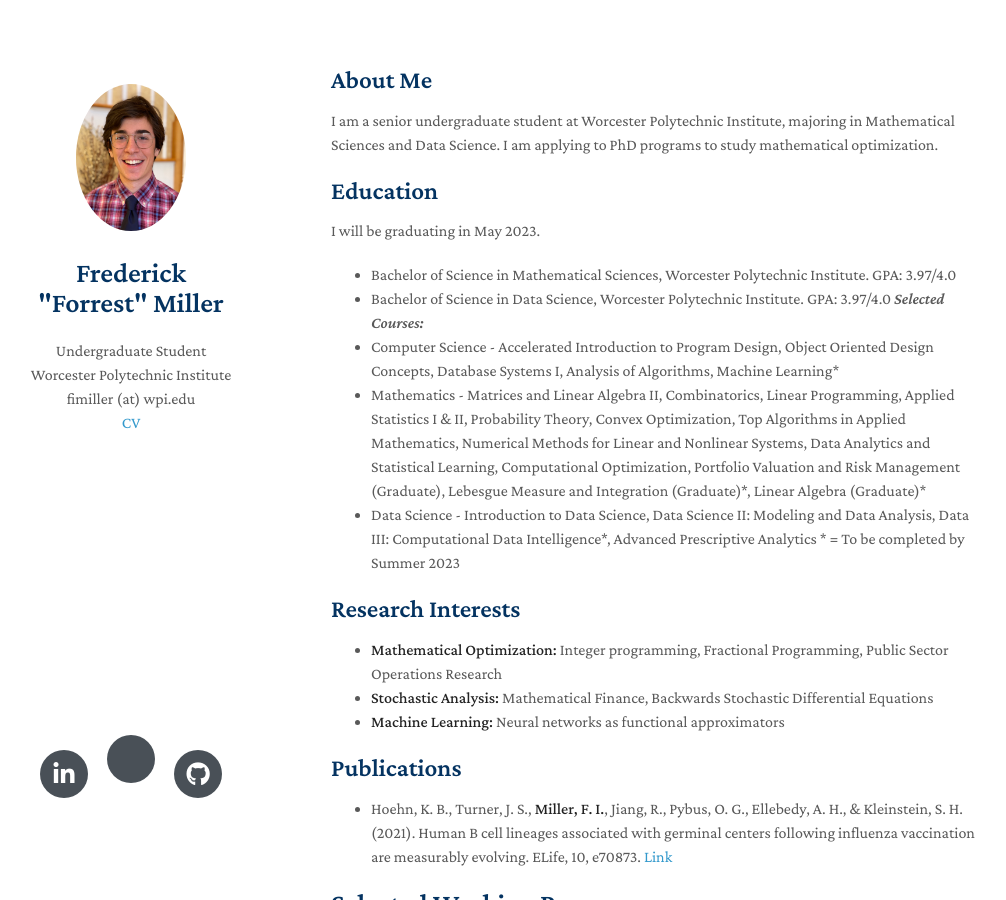
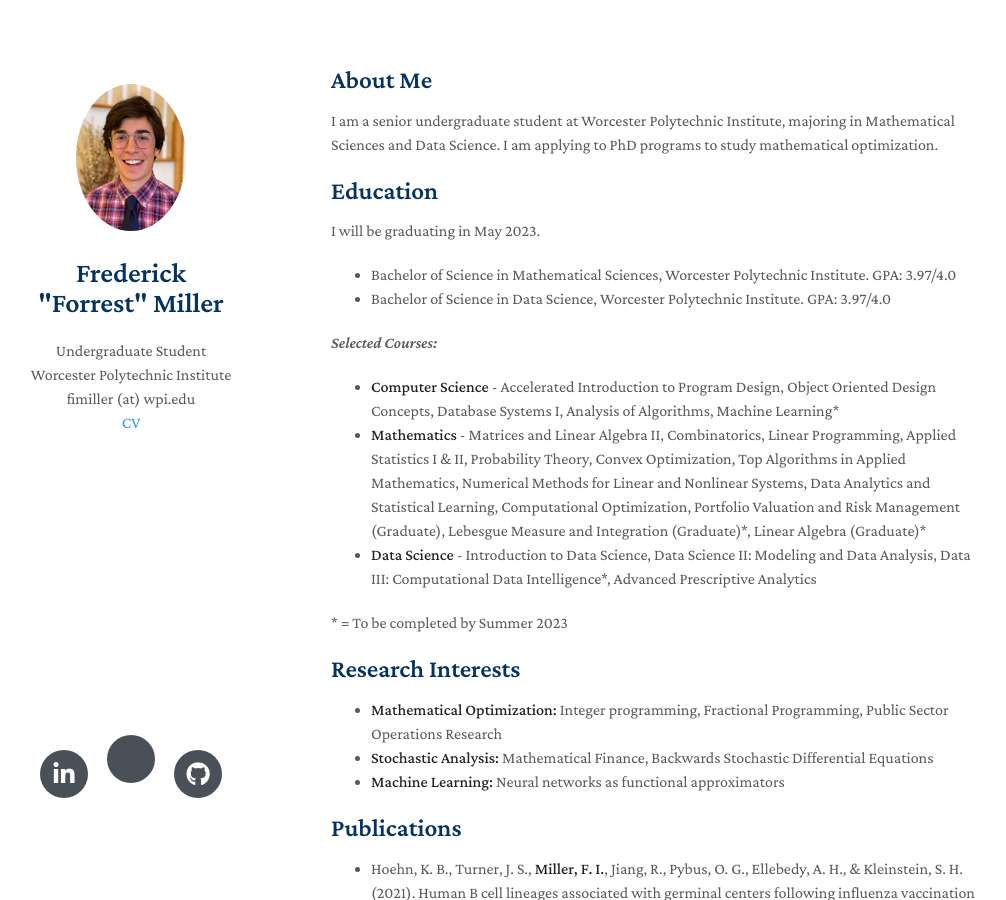
Before and after one commit to fimiller/fimiller.github.io, a Jekyll site: the page built from index.md, in a window 1280 px wide and 900 px high. Shown: the whole window, without its empty margins (139-1145 px from the left). Built offline with Jekyll 4.4.1, drawn with Linux system fonts in a browser that asks for light colours; nearby versions of some CDN libraries; a style sheet for code colours, icons or effects is not loaded; our own code applies the rules of GitHub Pages for plain Markdown files.

Commit message:
spacing fixed for classes

```diff
--- a/index.md
+++ b/index.md
@@ -10,10 +10,12 @@
 I will be graduating in May 2023.
 - Bachelor of Science in Mathematical Sciences, Worcester Polytechnic Institute. GPA: 3.97/4.0
 - Bachelor of Science in Data Science, Worcester Polytechnic Institute. GPA: 3.97/4.0
+
 *Selected Courses:*
-- Computer Science - Accelerated Introduction to Program Design, Object Oriented Design Concepts, Database Systems I, Analysis of Algorithms, Machine Learning*
-- Mathematics - Matrices and Linear Algebra II, Combinatorics, Linear Programming, Applied Statistics I & II, Probability Theory, Convex Optimization, Top Algorithms in Applied Mathematics, Numerical Methods for Linear and Nonlinear Systems, Data Analytics and Statistical Learning,  Computational Optimization, Portfolio Valuation and Risk Management (Graduate), Lebesgue Measure and Integration (Graduate)\*, Linear Algebra (Graduate)\*
-- Data Science - Introduction to Data Science, Data Science II: Modeling and Data Analysis, Data III: Computational Data Intelligence\*, Advanced Prescriptive Analytics
+- **Computer Science** - Accelerated Introduction to Program Design, Object Oriented Design Concepts, Database Systems I, Analysis of Algorithms, Machine Learning*
+- **Mathematics** - Matrices and Linear Algebra II, Combinatorics, Linear Programming, Applied Statistics I & II, Probability Theory, Convex Optimization, Top Algorithms in Applied Mathematics, Numerical Methods for Linear and Nonlinear Systems, Data Analytics and Statistical Learning,  Computational Optimization, Portfolio Valuation and Risk Management (Graduate), Lebesgue Measure and Integration (Graduate)\*, Linear Algebra (Graduate)\*
+- **Data Science** - Introduction to Data Science, Data Science II: Modeling and Data Analysis, Data III: Computational Data Intelligence\*, Advanced Prescriptive Analytics
+
 \* = To be completed by Summer 2023
 
 ## Research Interests
```
